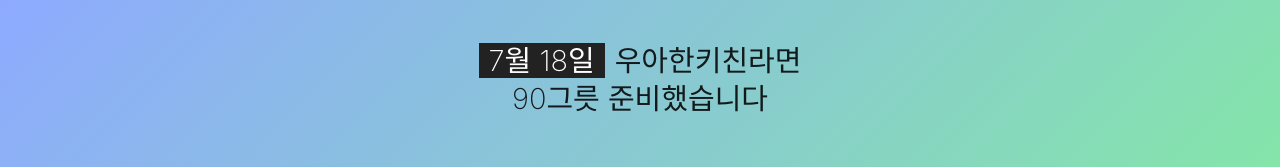
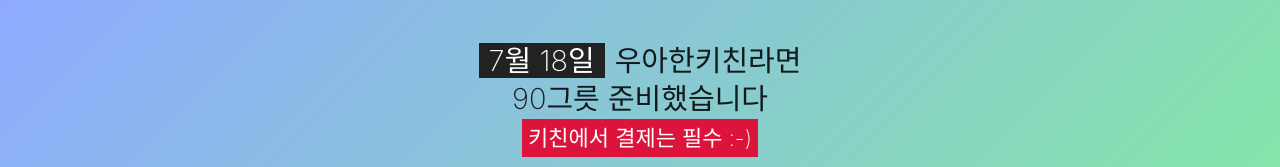
Before and after one commit to ibare/officebob-order-legacy, a website: page public/index.html in a window 1280 px wide. Shown: the top 167 px of the page. Drawn offline with nearby package versions, Linux system fonts and the light colour scheme; no server answers.

Commit message:
결제 정보 추가

```diff
--- a/public/index.html
+++ b/public/index.html
@@ -35,6 +35,13 @@
             padding-right: 10px;
             margin-right: 10px;
         }
+        .warning {
+            font-size: 22px;
+            font-weight: 200;
+            color: white;
+            background-color: crimson;
+            padding: 6px;
+        }
         .card .card-title .time .type {
             font-size: 16px;
         }
@@ -58,7 +65,9 @@
         <div class="col s12 center-align">
             <h1 class="headline" itemprop="description" style="font-size: 29px;">
                 <span class="time">7월 18일</span><strong class="bold">우아한키친라면</strong><br>
-                <span class="thin">90그릇 준비했습니다</span>
+                <span class="thin">90그릇 준비했습니다</span><br>
+                <span class="warning">키친에서 결제는 필수 :-)</span>
+
             </h1>
         </div>
     </div>
```
